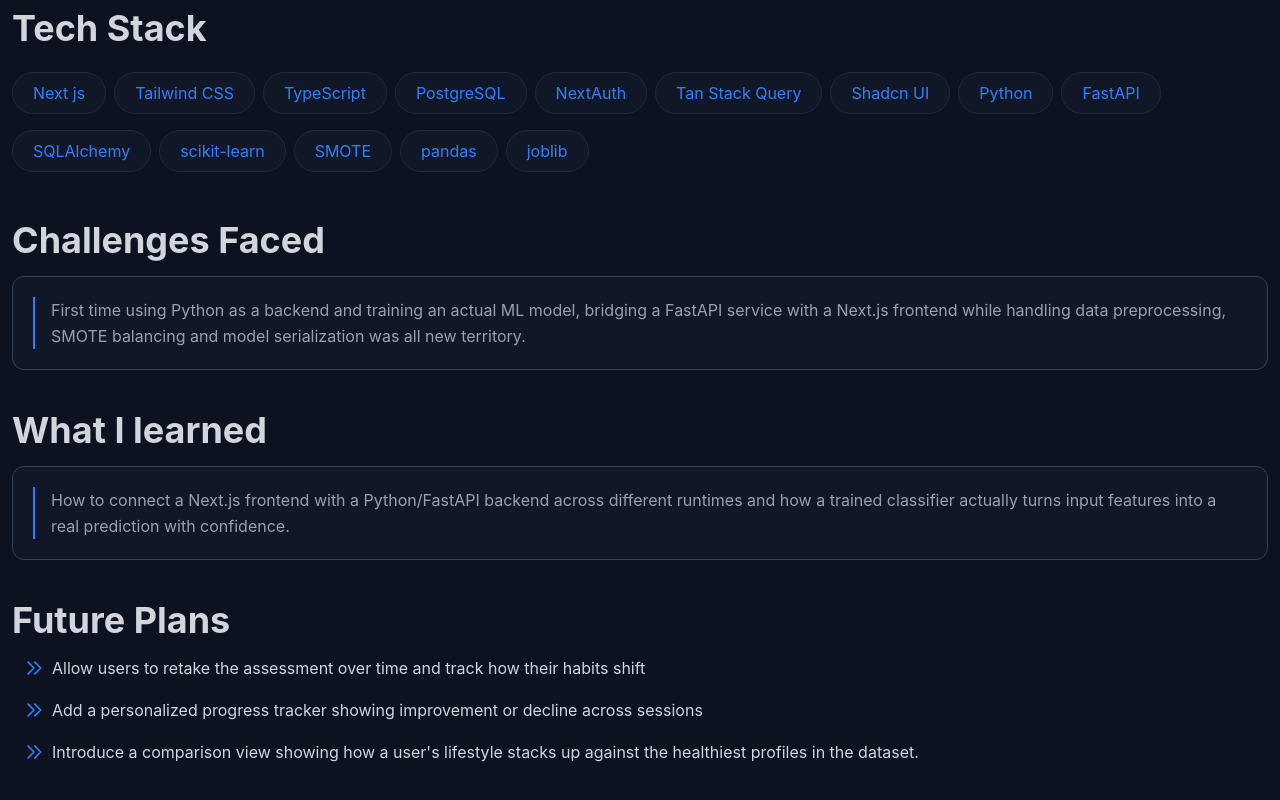
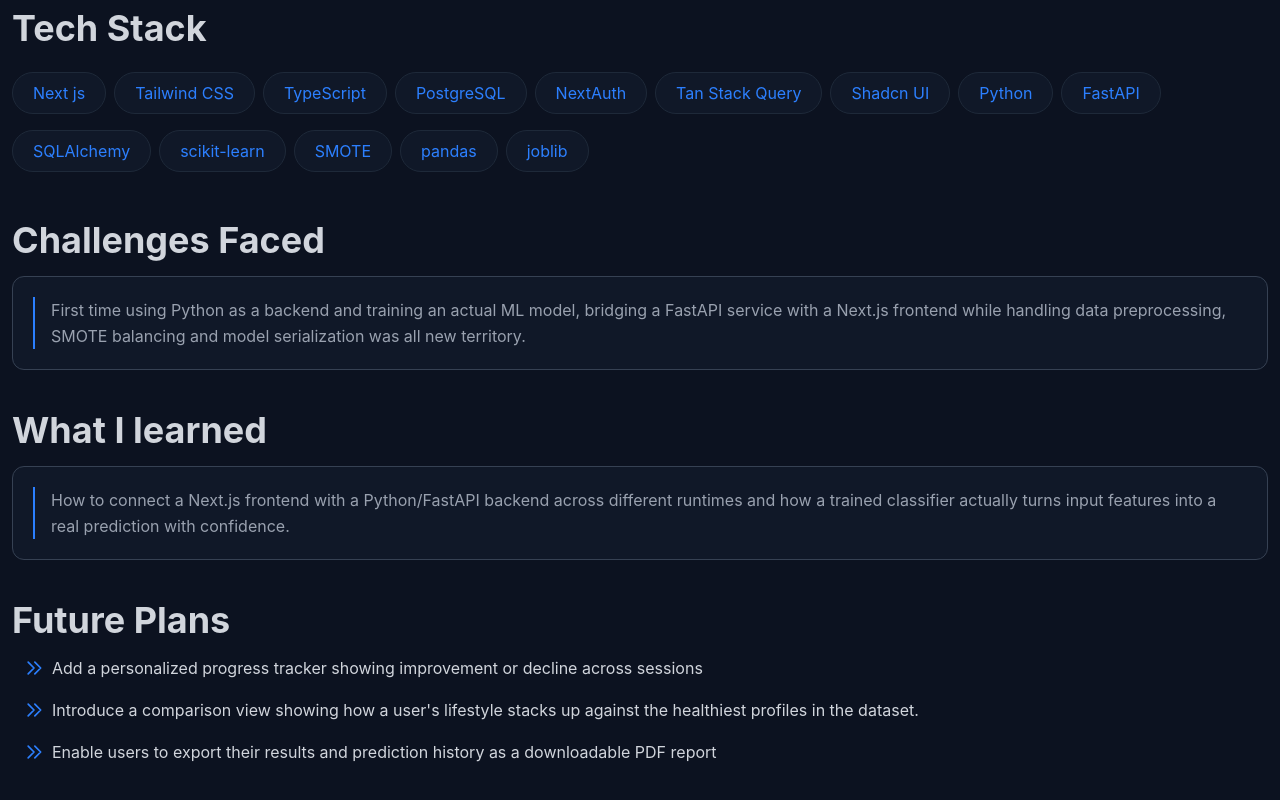
Before and after one commit to tahmid-khan-hub/my-portfolio-nextjs, a Next.js app: page /projects-details/1 in a window 1280 px wide. Shown: the part 1720-2520 px from the top of the page. Built offline with nearby package versions, Linux system fonts and the light colour scheme.

Commit message:
Update the project-details data futurePlans

```diff
--- a/src/app/projects-details/ProjectData.ts
+++ b/src/app/projects-details/ProjectData.ts
@@ -46,9 +46,9 @@
     whatILearned:
       "How to connect a Next.js frontend with a Python/FastAPI backend across different runtimes and how a trained classifier actually turns input features into a real prediction with confidence.",
     futurePlans: [
-      "Allow users to retake the assessment over time and track how their habits shift",
       "Add a personalized progress tracker showing improvement or decline across sessions",
-      "Introduce a comparison view showing how a user's lifestyle stacks up against the healthiest profiles in the dataset.",]
+      "Introduce a comparison view showing how a user's lifestyle stacks up against the healthiest profiles in the dataset.",
+      "Enable users to export their results and prediction history as a downloadable PDF report",]
   },
   {
     id: 2,
@@ -73,6 +73,7 @@
       "CSS",
       "TypeScript",
       "PostgreSQL",
+      "Socket.io",
       "NextAuth",
       "Tan Stack Query",
       "Stripe",
@@ -85,7 +86,7 @@
     futurePlans: [
       "Add order tracking system (Processing → Shipped → Delivered)",
       "Pin delivery location during checkout using maps",
-      "Live chat system for instant customer support.",
+      "Add typing indicators and persist chat history across sessions",
     ]
   },
   {
```
